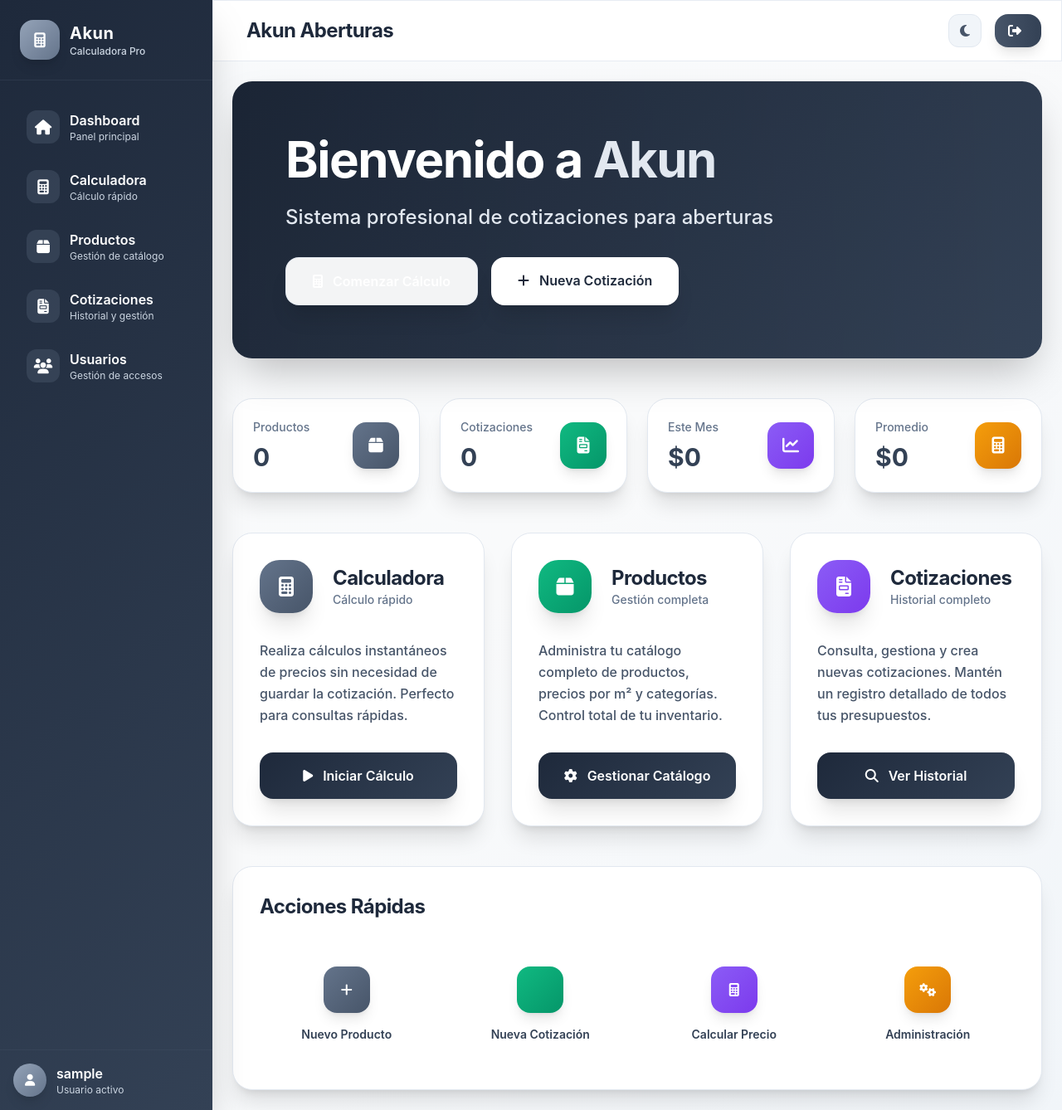
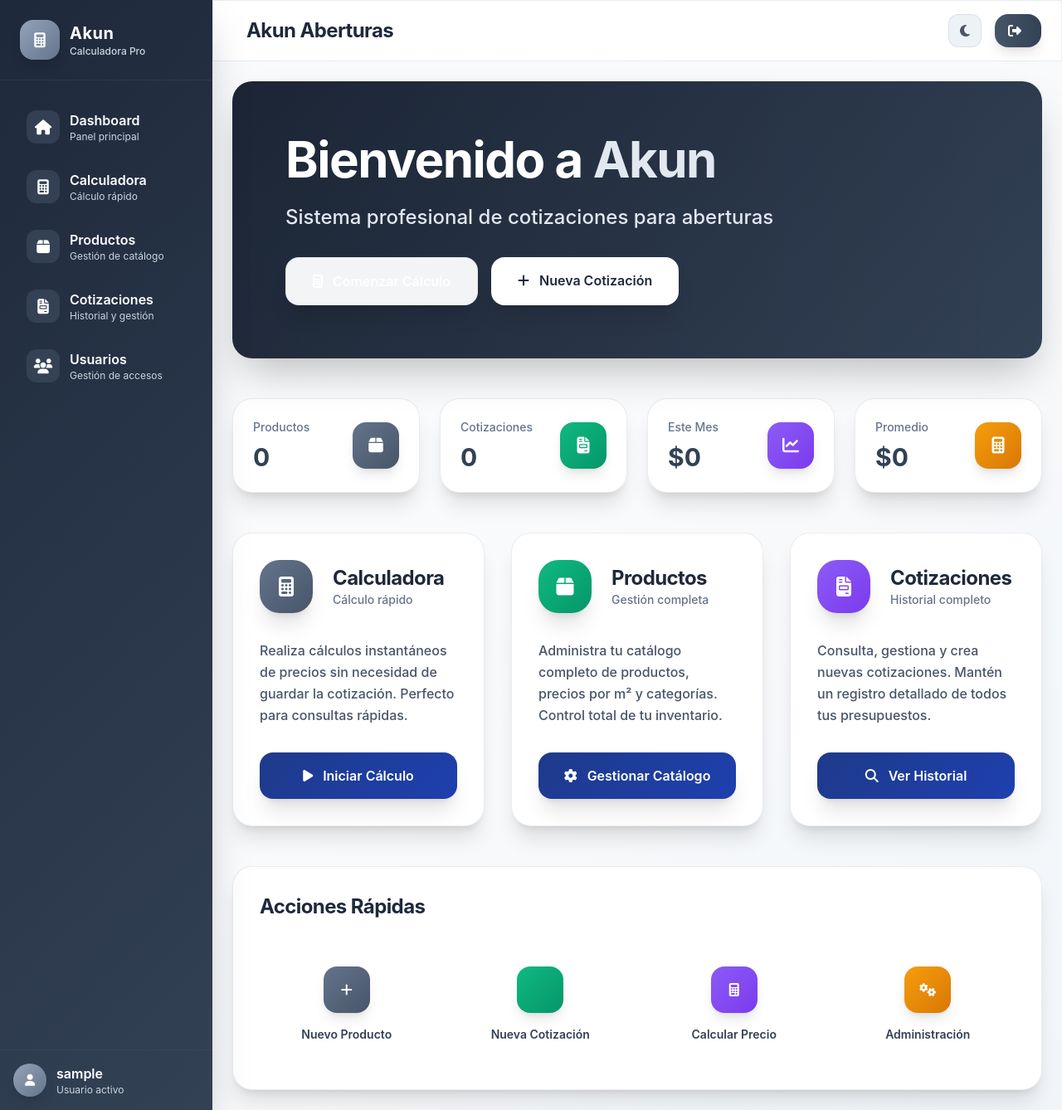
Before and after one commit to Mkdir-arg/akunCalcu, a Django app: page /home/ in a window 1280 px wide. Shown: the whole page at 83% size. Run offline with Django 4.2, Linux system fonts and the light colour scheme; the visitor is signed in with stand-in values (Sample User, id 1); data that the repository does not hold is empty; some libraries are stand-ins or nearby versions.

Commit message:
AKUN1234!

```diff
--- a/akuna_calc/core/templates/core/base.html
+++ b/akuna_calc/core/templates/core/base.html
@@ -65,36 +65,25 @@
             0%, 100% { transform: translateY(0px); }
             50% { transform: translateY(-10px); }
         }
+        /* Efectos visuales respetando el sistema de temas */
         .glass-effect {
-            background: rgba(255, 255, 255, 0.8);
-            backdrop-filter: blur(20px);
-            border: 1px solid rgba(255, 255, 255, 0.2);
+            transition: all 0.3s cubic-bezier(0.4, 0, 0.2, 1);
         }
         .card-elegant {
             transition: all 0.4s cubic-bezier(0.4, 0, 0.2, 1);
-            border: 1px solid #e2e8f0;
         }
         .card-elegant:hover {
             transform: translateY(-4px);
-            box-shadow: 0 25px 50px -12px rgba(0, 0, 0, 0.08);
-            border-color: #cbd5e1;
         }
         .btn-primary {
-            background: linear-gradient(135deg, #1e293b 0%, #334155 100%);
             transition: all 0.3s cubic-bezier(0.4, 0, 0.2, 1);
         }
         .btn-primary:hover {
-            background: linear-gradient(135deg, #0f172a 0%, #1e293b 100%);
             transform: translateY(-2px);
             box-shadow: 0 10px 25px -5px rgba(30, 41, 59, 0.3);
         }
         .input-elegant {
             transition: all 0.3s cubic-bezier(0.4, 0, 0.2, 1);
-            border: 2px solid #e2e8f0;
-        }
-        .input-elegant:focus {
-            border-color: #64748b;
-            box-shadow: 0 0 0 3px rgba(100, 116, 139, 0.1);
         }
     </style>
 </head>
--- a/akuna_calc/static/css/themes.css
+++ b/akuna_calc/static/css/themes.css
@@ -1,44 +1,92 @@
-/* Light Theme (Default) */
-:root {
-    --bg-primary: #f8fafc;
+/* ========= SISTEMA DE TEMAS ========= */
+/* Usar data-theme="light" | "dark" en <html> (lo maneja theme.js) */
+
+/* Tema claro (default) */
+:root,
+[data-theme="light"] {
+    color-scheme: light;
+
+    /* Fondo principal y superficies */
+    --bg-primary: #f9fafb;
     --bg-secondary: #ffffff;
-    --bg-tertiary: #f1f5f9;
-    --bg-hero: #1e293b;
-    --bg-hero-secondary: #334155;
-    --text-primary: #1e293b;
-    --text-secondary: #475569;
-    --text-tertiary: #64748b;
-    --text-on-dark: #ffffff;
-    --border-primary: #e2e8f0;
-    --border-secondary: #cbd5e1;
-    --accent-primary: #1e293b;
-    --accent-secondary: #334155;
-    --shadow: rgba(0, 0, 0, 0.1);
-    --shadow-lg: rgba(0, 0, 0, 0.15);
+    --bg-tertiary: #edf2f7;
+
+    /* Hero y gradientes principales */
+    --bg-hero: #1e3a8a;
+    --bg-hero-secondary: #1e40af;
+
+    /* Tipografía */
+    --text-primary: #0f172a;
+    --text-secondary: #4b5563;
+    --text-tertiary: #9ca3af;
+    --text-on-dark: #f9fafb;
+
+    /* Bordes */
+    --border-primary: rgba(15, 23, 42, 0.08);
+    --border-secondary: rgba(15, 23, 42, 0.15);
+
+    /* Sidebar / botones (azul profesional) */
+    --accent-primary: #1e3a8a;
+    --accent-secondary: #1e40af;
+
+    /* Sombras */
+    --shadow: rgba(15, 23, 42, 0.08);
+    --shadow-lg: rgba(15, 23, 42, 0.16);
+
+    /* Glass effect */
+    --glass-bg-light: rgba(255, 255, 255, 0.9);
+    --glass-border-light: rgba(226, 232, 240, 0.8);
+    --glass-text-light: #0f172a;
+
+    /* Total calculado */
+    --total-bg: #0f172a;
+    --total-text: #f9fafb;
 }
 
-/* Dark Theme */
+/* Tema oscuro */
 [data-theme="dark"] {
-    --bg-primary: #0f172a;
-    --bg-secondary: #1e293b;
-    --bg-tertiary: #334155;
-    --bg-hero: #1e293b;
-    --bg-hero-secondary: #0f172a;
-    --text-primary: #f8fafc;
-    --text-secondary: #cbd5e1;
-    --text-tertiary: #94a3b8;
-    --text-on-dark: #ffffff;
-    --border-primary: #334155;
-    --border-secondary: #475569;
-    --accent-primary: #3b82f6;
-    --accent-secondary: #2563eb;
-    --shadow: rgba(0, 0, 0, 0.3);
-    --shadow-lg: rgba(0, 0, 0, 0.5);
+    color-scheme: dark;
+
+    /* Fondo principal y superficies */
+    --bg-primary: #020617;
+    --bg-secondary: #0f172a;
+    --bg-tertiary: #020617;
+
+    /* Hero (azul oscuro a negro) */
+    --bg-hero: #020617;
+    --bg-hero-secondary: #000000;
+
+    /* Tipografía */
+    --text-primary: #e5e7eb;
+    --text-secondary: #cbd5f5;
+    --text-tertiary: #64748b;
+    --text-on-dark: #f9fafb;
+
+    /* Bordes */
+    --border-primary: rgba(148, 163, 184, 0.35);
+    --border-secondary: rgba(148, 163, 184, 0.5);
+
+    /* Sidebar / botones (azul brillante) */
+    --accent-primary: #2563eb;
+    --accent-secondary: #3b82f6;
+
+    /* Sombras */
+    --shadow: rgba(0, 0, 0, 0.6);
+    --shadow-lg: rgba(0, 0, 0, 0.85);
+
+    /* Glass effect */
+    --glass-bg-light: rgba(15, 23, 42, 0.82);
+    --glass-border-light: rgba(148, 163, 184, 0.45);
+    --glass-text-light: #e5e7eb;
+
+    /* Total calculado */
+    --total-bg: #020617;
+    --total-text: #e5e7eb;
 }
 
 /* Base styles using CSS variables */
 body {
-    background: var(--bg-primary);
+    background-color: var(--bg-primary);
     color: var(--text-primary);
     transition: background-color 0.3s ease, color 0.3s ease;
 }
@@ -73,16 +121,11 @@ body {
 
 /* Glass effect */
 .glass-effect {
-    background: rgba(255, 255, 255, 0.9);
+    background: var(--glass-bg-light);
     backdrop-filter: blur(20px);
-    border: 1px solid var(--border-primary);
-    color: var(--text-primary);
-}
-
-[data-theme="dark"] .glass-effect {
-    background: rgba(30, 41, 59, 0.8);
-    border: 1px solid var(--border-primary);
-    color: var(--text-on-dark);
+    -webkit-backdrop-filter: blur(20px);
+    border: 1px solid var(--glass-border-light);
+    color: var(--glass-text-light);
 }
 
 /* Sidebar */
```
Also changed, not shown: other parts of akuna_calc/static/css/themes.css (+12 -57 lines).
